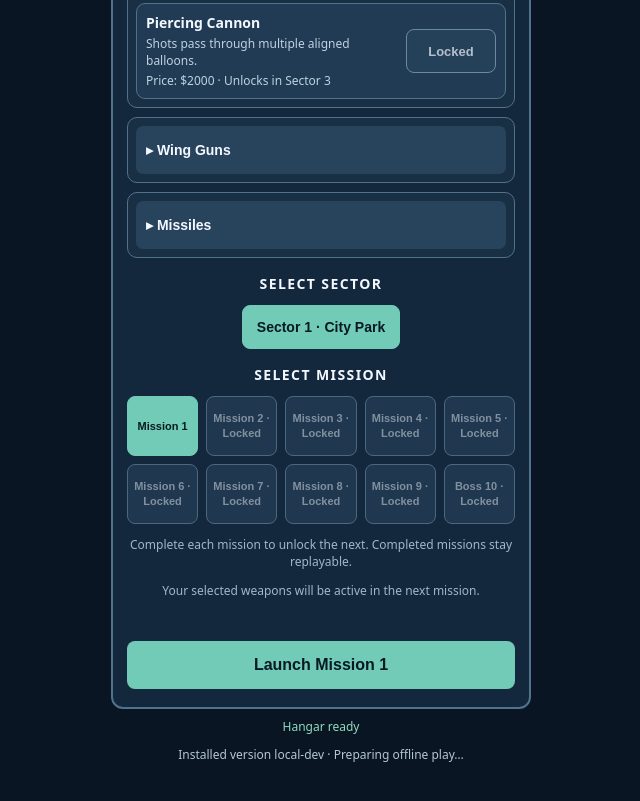
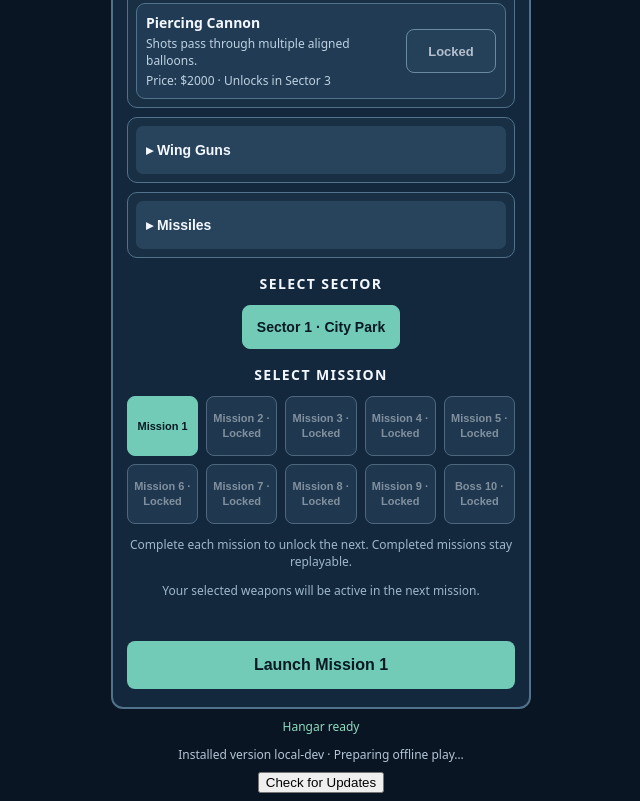
Before and after one commit to ErikEhresman-ST1987/pop-squadron, a website built with Vite: page index.html in a window 1280 px wide. Shown: the part 1459-2260 px from the top of the page, without its empty margins (319-959 px from the left). Before the commit the page ends 2232 px from the top, so only its background shows below. Built offline with nearby package versions, Linux system fonts and the light colour scheme.

Commit message:
Version-aware PWA update system: index.html

```diff
--- a/index.html
+++ b/index.html
@@ -27,4 +27,4 @@
 <button id="replay" hidden type="button">Replay Mission</button>
 <button id="return-hangar" hidden type="button">Return to Hangar</button>
 <p class="status" id="status" aria-live="polite">Hangar ready</p>
-<p class="offline-status" id="offline-status" aria-live="polite">Offline setup pending</p></main><script type="module" src="/src/main.js"></script></body></html>
+<p class="offline-status" id="offline-status" aria-live="polite">Offline setup pending</p><button type="button" id="check-updates">Check for Updates</button></main><script type="module" src="/src/main.js"></script></body></html>
```
